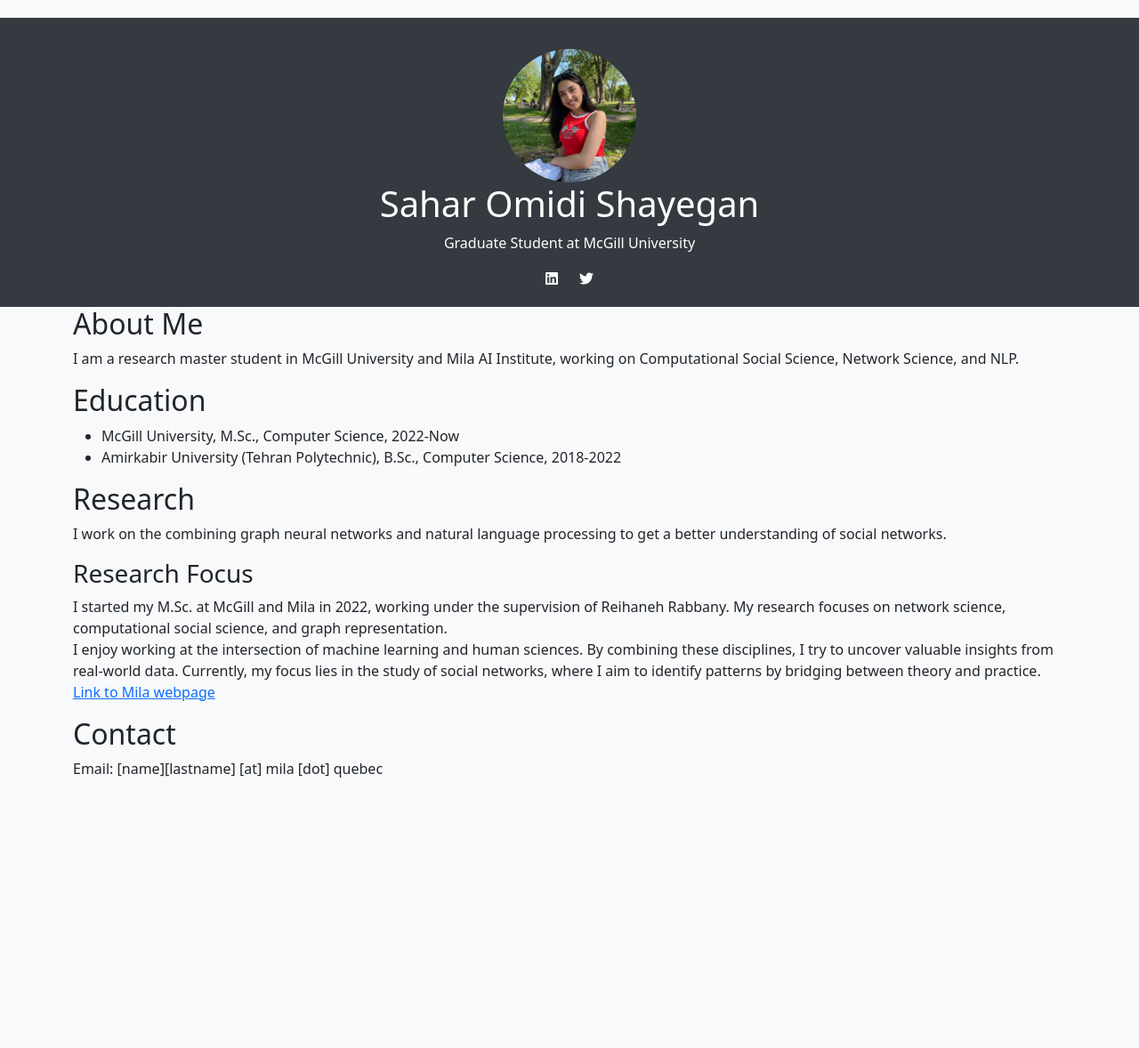
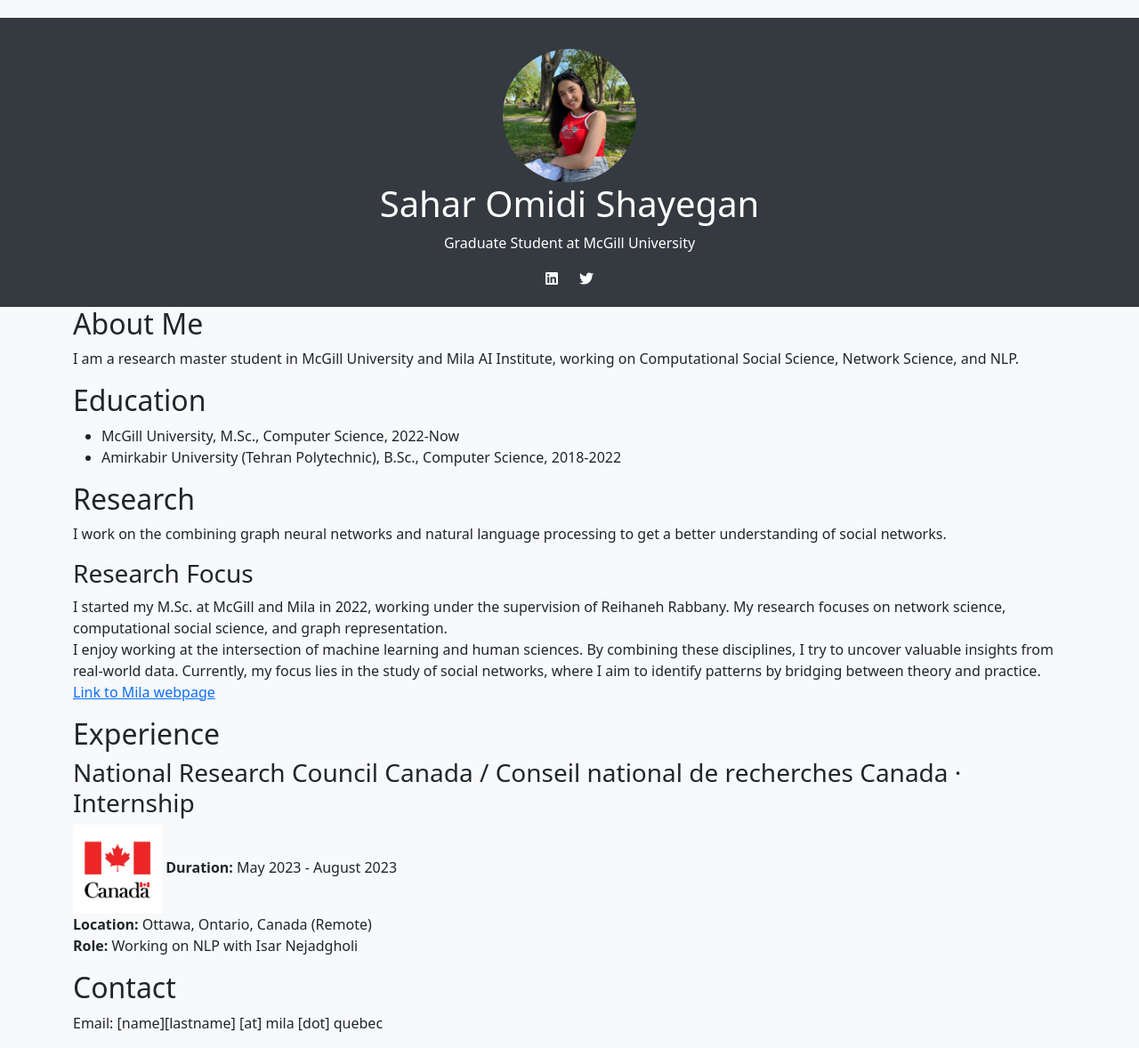
Before and after one commit to saharshayegan/saharshayegan.github.io, a Jekyll site: the page built from index.md, in a window 1280 px wide. Shown: the whole page at 89% size. Built offline with Jekyll 4.4.1, drawn with Linux system fonts in a browser that asks for light colours; before the commit the page ends 900 px from its top, so only the background shows below that.

Commit message:
add NRC logo

```diff
--- a/_layouts/default.html
+++ b/_layouts/default.html
@@ -37,6 +37,11 @@
       color: white;
       text-decoration: none;
     }
+
+    img.logo {
+    width: 100px;
+    height: 100px;
+  }
   </style>
 </head>
 
--- a/index.md
+++ b/index.md
@@ -22,6 +22,13 @@
 <!-- ## Publications
 - -->
 
+## Experience
+### National Research Council Canada / Conseil national de recherches Canada · Internship
+![NRC Logo](figs/nrc_logo.jpeg){:class="logo"}
+**Duration:** May 2023 - August 2023
+**Location:** Ottawa, Ontario, Canada (Remote)
+**Role:** Working on NLP with Isar Nejadgholi
+
 <!-- Contact -->
 ## Contact
 Email: [name][lastname] [at] mila [dot] quebec
```
Also changed, not shown: figs/nrc_logo.jpeg (added).
